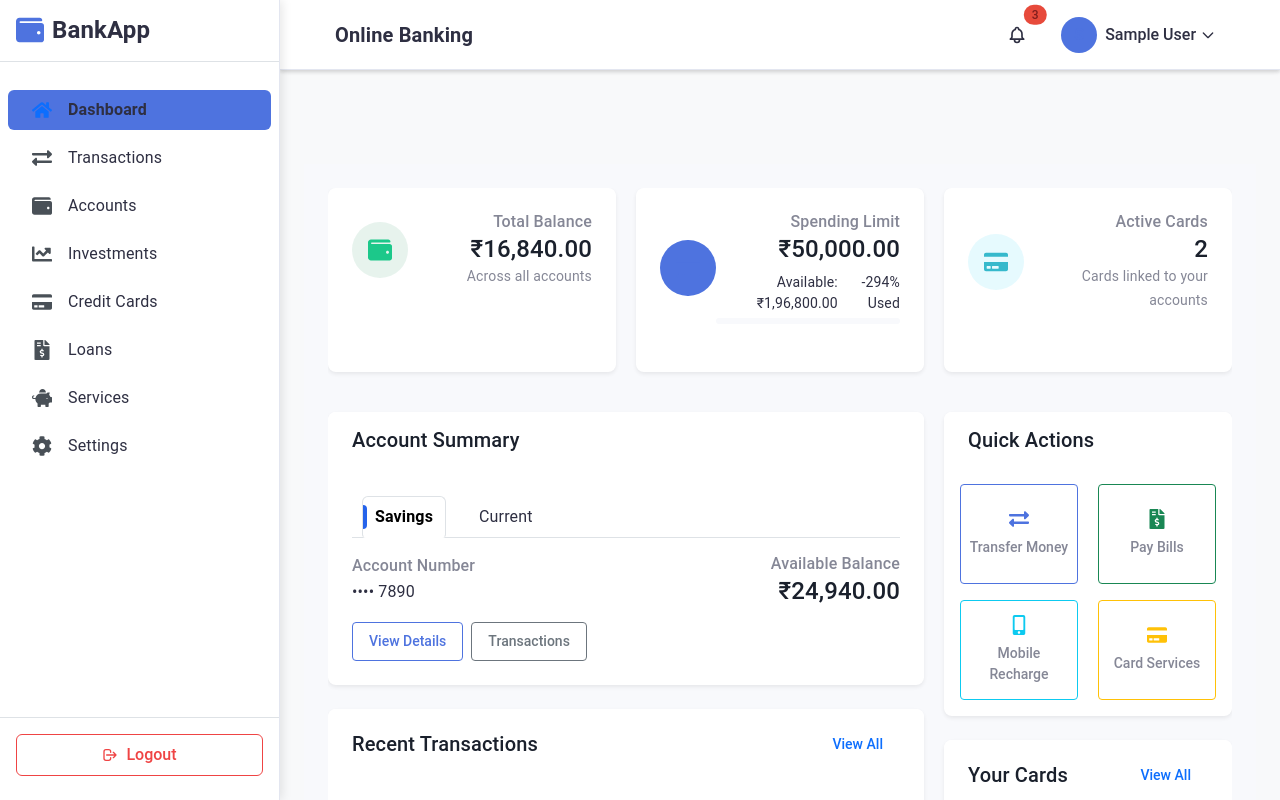
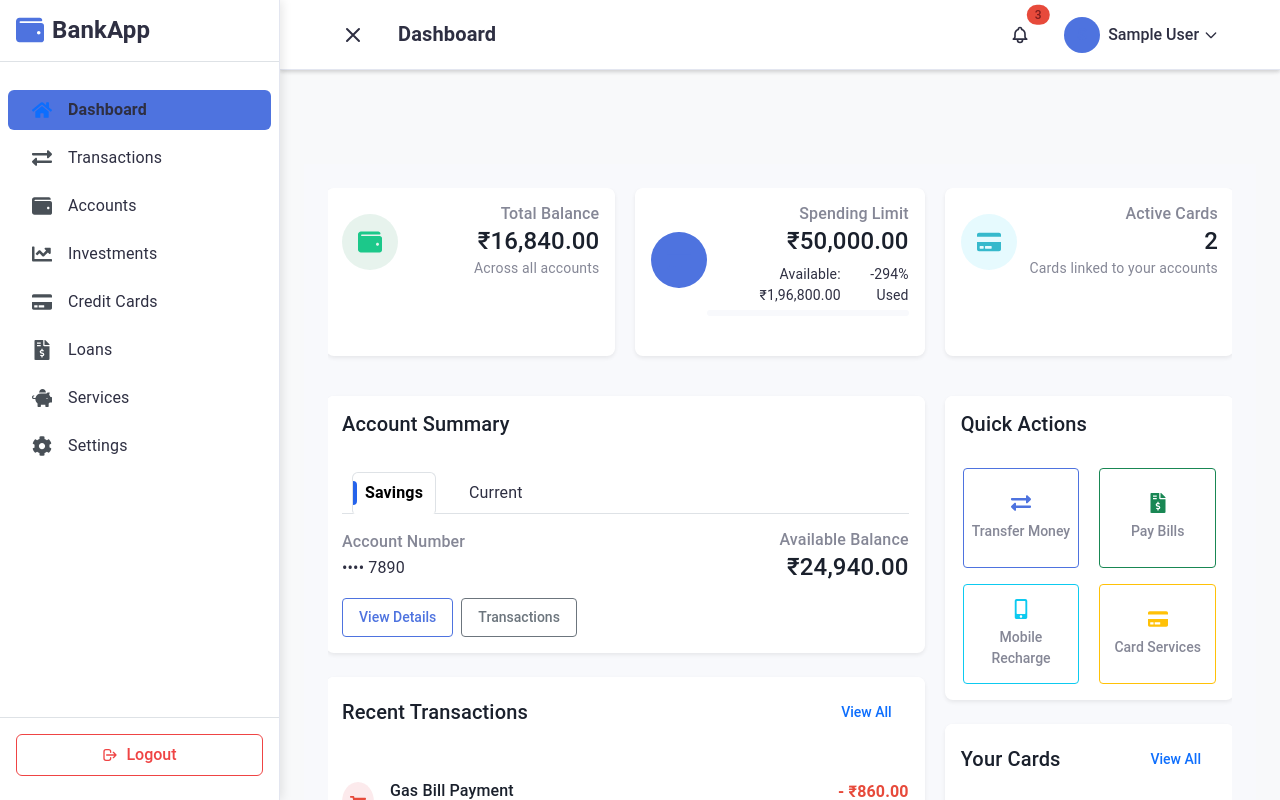
Before and after one commit to DilipGhawade/onlinebanking, a React (Create React App) app: page /dashboard/dashboard in a window 1280 px wide. Built offline with nearby package versions, Linux system fonts and the light colour scheme; data requests are answered from the project's data file; sample sign-in values are in the browser's storage.

Commit message:
show active tab name on header desktop view done

```diff
--- a/src/components/Dashboard.js
+++ b/src/components/Dashboard.js
@@ -6,8 +6,6 @@
 import Sidebar from './Sidebar';
 import Header from './Header';
 
-import 'bootstrap/dist/css/bootstrap.min.css';
-import 'bootstrap/dist/js/bootstrap.bundle.min.js';
 import './Dashboard.css';
 
 // Import pages
@@ -44,6 +42,23 @@
   const [isMobile, setIsMobile] = useState(window.innerWidth < 992);
   const [sidebarOpen, setSidebarOpen] = useState(window.innerWidth >= 992);
   const [activeMenu, setActiveMenu] = useState('Dashboard');
+
+  // Get the current route name based on path
+  const getActiveRouteName = useCallback((pathname) => {
+    const path = pathname.split('/').pop();
+    switch(path) {
+      case 'dashboard': return 'Dashboard';
+      case 'transactions': return 'Transactions';
+      case 'accounts': return 'Accounts';
+      case 'investments': return 'Investments';
+      case 'creditcards': return 'Credit Cards';
+      case 'loans': return 'Loans';
+      case 'settings': return 'Settings';
+      default: return 'Dashboard';
+    }
+  }, []);
+
+  const activeRouteName = useMemo(() => getActiveRouteName(location.pathname), [location.pathname, getActiveRouteName]);
 
   // Handle logout
   const handleLogout = useCallback(() => {
@@ -247,6 +262,7 @@
             onToggleSidebar={toggleSidebar}
             isSidebarOpen={sidebarOpen}
             user={user}
+            activeMenu={activeRouteName}
           />
         </div>
 
--- a/src/components/Header.js
+++ b/src/components/Header.js
@@ -12,7 +12,7 @@
   HiOutlineChevronDown
 } from 'react-icons/hi';
 
-const Header = ({ onToggleSidebar, isSidebarOpen, user }) => {
+const Header = ({ onToggleSidebar, isSidebarOpen, user, activeMenu }) => {
   const [showNotifications, setShowNotifications] = useState(false);
   const [isMobile, setIsMobile] = useState(window.innerWidth < 992);
   const [showProfileMenu, setShowProfileMenu] = useState(false);
@@ -96,7 +96,7 @@
             </button>
             <h1 className="page-title mb-0 fs-5 fw-bold d-none d-md-block">
               <Link to="/dashboard" className="text-decoration-none text-dark">
-                Online Banking
+                {activeMenu || 'Dashboard'}
               </Link>
             </h1>
           </div>
```
